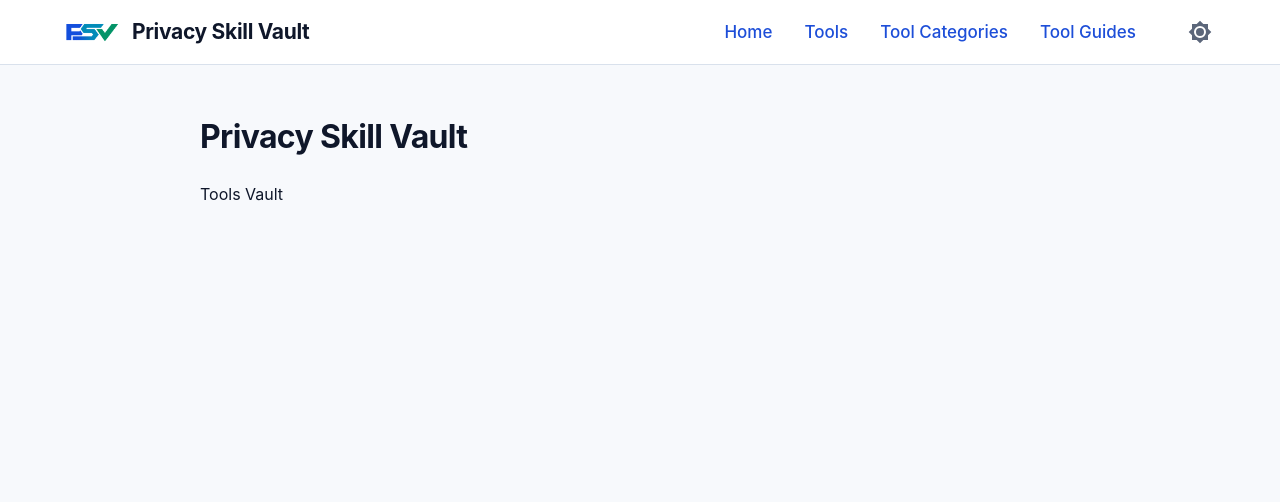
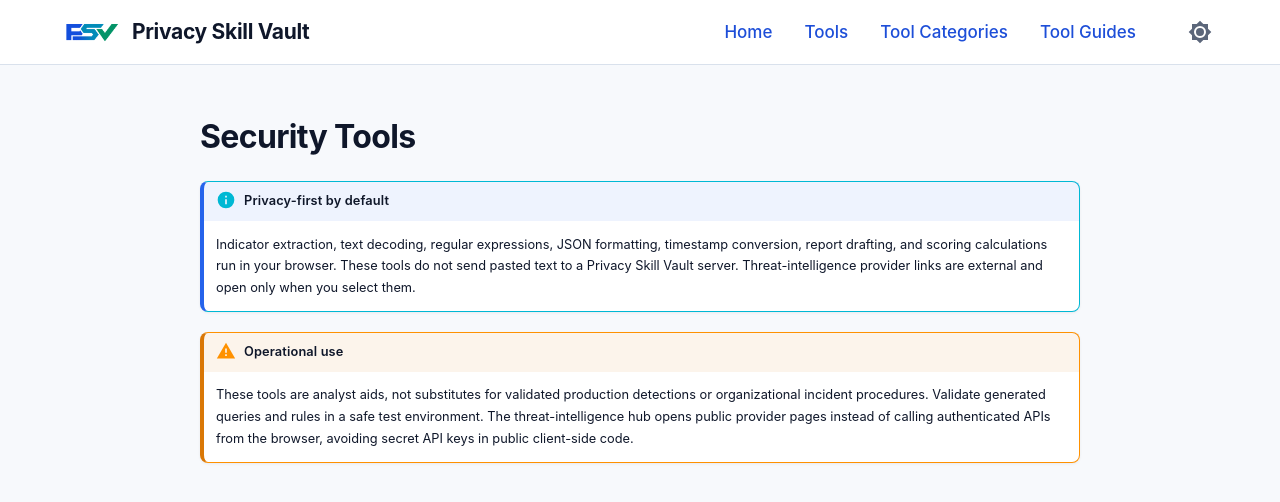
Before and after one commit to PrivacySkillVault/tools-vault, an MkDocs documentation site: the page built from docs/index.md, in a window 1280 px wide. Shown: the top 502 px of the page. Built offline with MkDocs 1.6.1 and Material for MkDocs 9.7.7, drawn with Linux system fonts in a browser that asks for light colours.

Commit message:
Build Privacy Skill Vault tools dashboard

```diff
--- a/docs/index.md
+++ b/docs/index.md
@@ -1,3 +1,9 @@
-# Privacy Skill Vault
+# Security Tools
 
-Tools Vault
+<div id="psv-tools-app"></div>
+
+!!! info "Privacy-first by default"
+    Indicator extraction, text decoding, regular expressions, JSON formatting, timestamp conversion, report drafting, and scoring calculations run in your browser. These tools do not send pasted text to a Privacy Skill Vault server. Threat-intelligence provider links are external and open only when you select them.
+
+!!! warning "Operational use"
+    These tools are analyst aids, not substitutes for validated production detections or organizational incident procedures. Validate generated queries and rules in a safe test environment. The threat-intelligence hub opens public provider pages instead of calling authenticated APIs from the browser, avoiding secret API keys in public client-side code.
```
